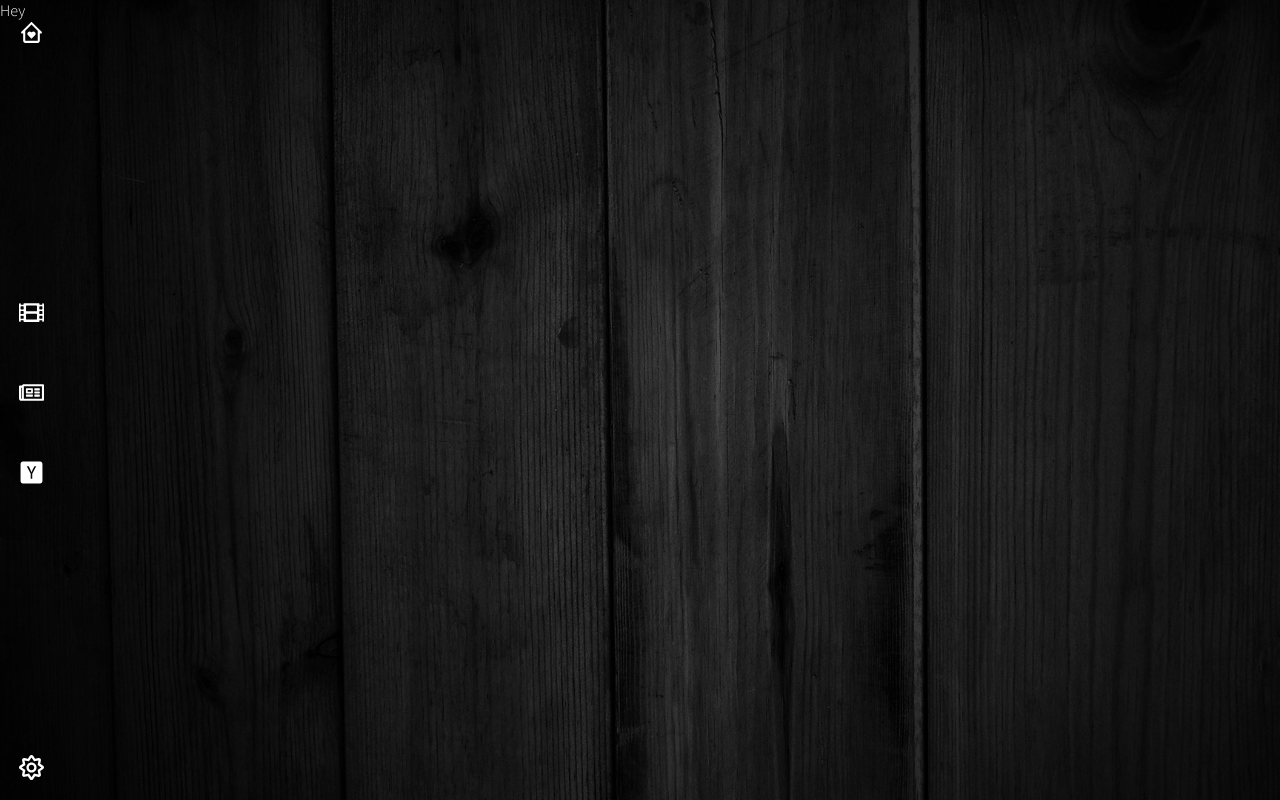
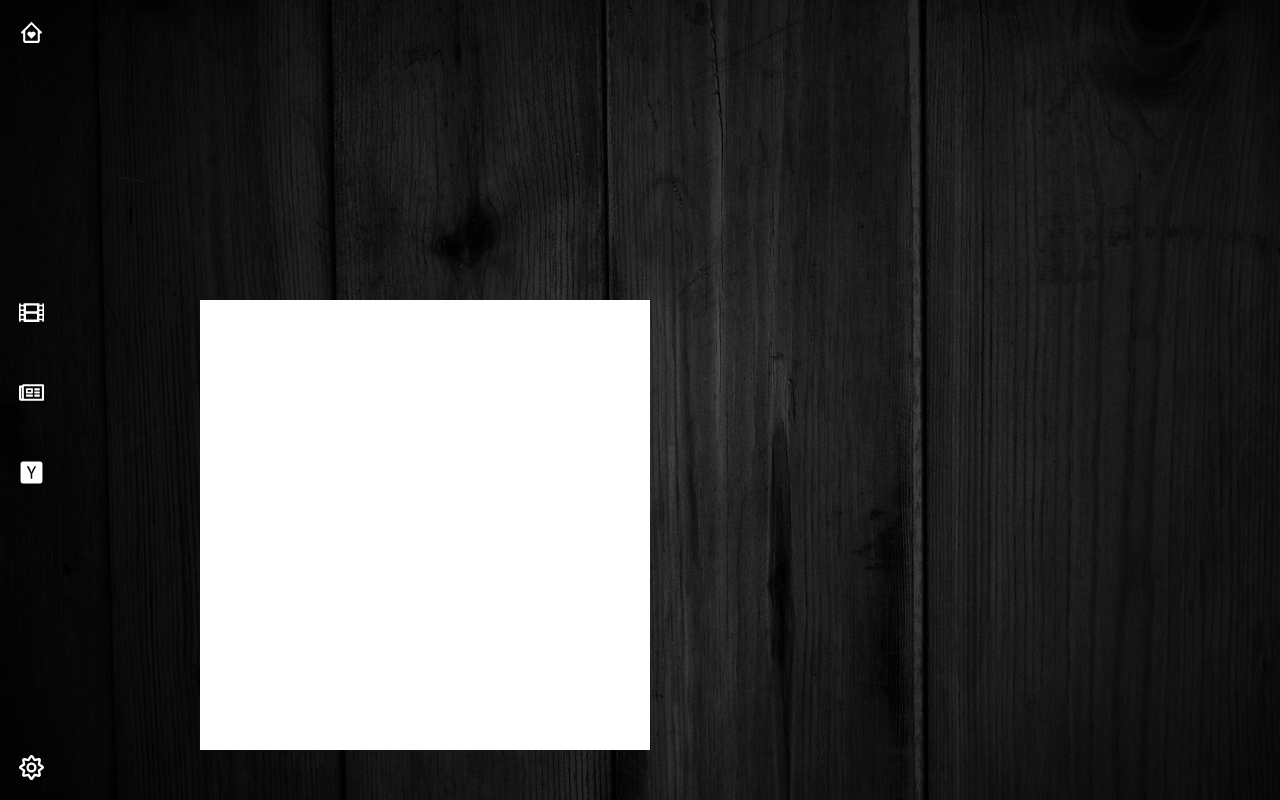
Before and after one commit to JTSwisher/daily-dash-frontend, a React (Create React App) app: page /dash/home in a window 1280 px wide. Built offline with nearby package versions, Linux system fonts and the light colour scheme.

Commit message:
add condtional rendering of NavigationBar

```diff
--- a/src/App.css
+++ b/src/App.css
@@ -1,3 +1,7 @@
+.app {
+    display: flex;
+}
+
 .navBar {
     height: 100%;
     width: 3%;
--- a/src/App.js
+++ b/src/App.js
@@ -1,23 +1,28 @@
 import React from 'react';
 import { BrowserRouter, Route } from 'react-router-dom';
 import './App.css'
-import Navigationbar from './NavigationBar'
+import NavigationBar from './NavigationBar'
 import LandingContainer from './landingPage/LandingContainer'
 import Login from './authentication/Login'
 import Signup from './authentication/Signup'
 import HomeContainer from './home/HomeContainer'
 
 function App() {
+  let nav;
+  if ( window.location.pathname.split('/')[1] === "dash" ) {
+    nav = <NavigationBar />
+  }
+
   return (
-    <>
-    <Navigationbar />
+    <div className="app">
+    { nav }
     <BrowserRouter>
       <Route exact path="/" component={LandingContainer}/>
       <Route exact path="/login" component={Login}/>
       <Route exact path="/signup" component={Signup}/>
       <Route exact path="/dash/home" component={HomeContainer}/>
     </BrowserRouter>
-    </>
+    </div>
   );
 }
 
--- a/src/home/Home.css
+++ b/src/home/Home.css
@@ -0,0 +1,7 @@
+.home-container {
+    margin-left: 200px;
+    background-color: white;
+    height: 450px;
+    width: 450px;
+    margin-top: 300px;
+}
--- a/src/home/HomeContainer.js
+++ b/src/home/HomeContainer.js
@@ -1,7 +1,10 @@
 import React from 'react';
+import './Home.css'
 
 export default function HomeContainer() {
     return(
-        <div>Hey</div>
+        <div className="home-container">
+            hi
+        </div>
     )
 }
--- a/src/landingPage/Greeting.js
+++ b/src/landingPage/Greeting.js
@@ -4,7 +4,7 @@ import { Link } from 'react-router-dom';
 function Greeting() {
     return (
         <div className="greeting">
-            <h1>Welcome to DailyDash!</h1>
+            <h1>DailyDash!</h1>
             <Link to="/login">
                 <a className="greeting-button" target="_blank" rel="noopener noreferrer">Login</a>
             </Link>
```
